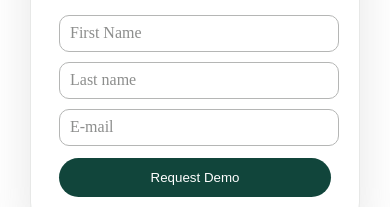
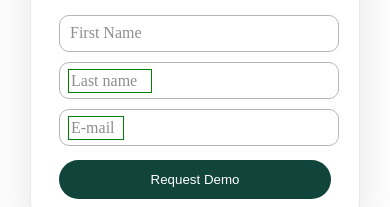
Before and after one commit to Yanmife123/Eazipay.com, a plain HTML site: page index.html in a window 390 px wide. Shown: the part 2591-2798 px from the top of the page. Drawn offline with Linux system fonts and the light colour scheme.

Commit message:
Mobile version form label

```diff
--- a/general.css
+++ b/general.css
@@ -682,22 +682,24 @@ label {
 }
 .D2 div {
   width: 50px;
+  border: 1px solid green;
   margin-left: 9px;
   padding: 2px;
   transform: translatey(-30px);
 }
 .D2 #B3 {
-  width: 100%;
+  width: 20%;
   margin-left: 9px;
   padding: 2px;
   position: absolute;
 }
 #D1 .B3 {
-  width: 100%;
+  width: 20%;
   margin-left: 9px;
   padding: 2px;
   transform: translatey(-30px);
   position: absolute;
+  z-index: 1;
 }
 input.required:invalid {
   border: 2px solid red;
@@ -1040,8 +1042,7 @@ input.required:invalid {
     object-fit: cover;
     object-position: center;
   }
-  #B2,
-  #B3 {
-    width: 100%;
+  .D2 #B2,
+  #D1 #B3 {
   }
 }
--- a/index.html
+++ b/index.html
@@ -351,7 +351,7 @@
                         onclick="myfunction2()"
                         id="require"
                       />
-                      <div class="B3" id="B2">
+                      <div class="B3" id="B2"                        onclick="myfunction2()">
                         <label for="">First Name</label>
                       </div>
                     </div>
@@ -362,7 +362,9 @@
                         onclick="myfunction()"
                         id="require"
                       />
-                      <div class="B3" id="B3" i><label>Last name</label></div>
+                      <div class="B3" id="B3" onclick="myfunction()">
+                        <label>Last name</label>
+                      </div>
                     </div>
                     <div class="D2">
                       <input
```
